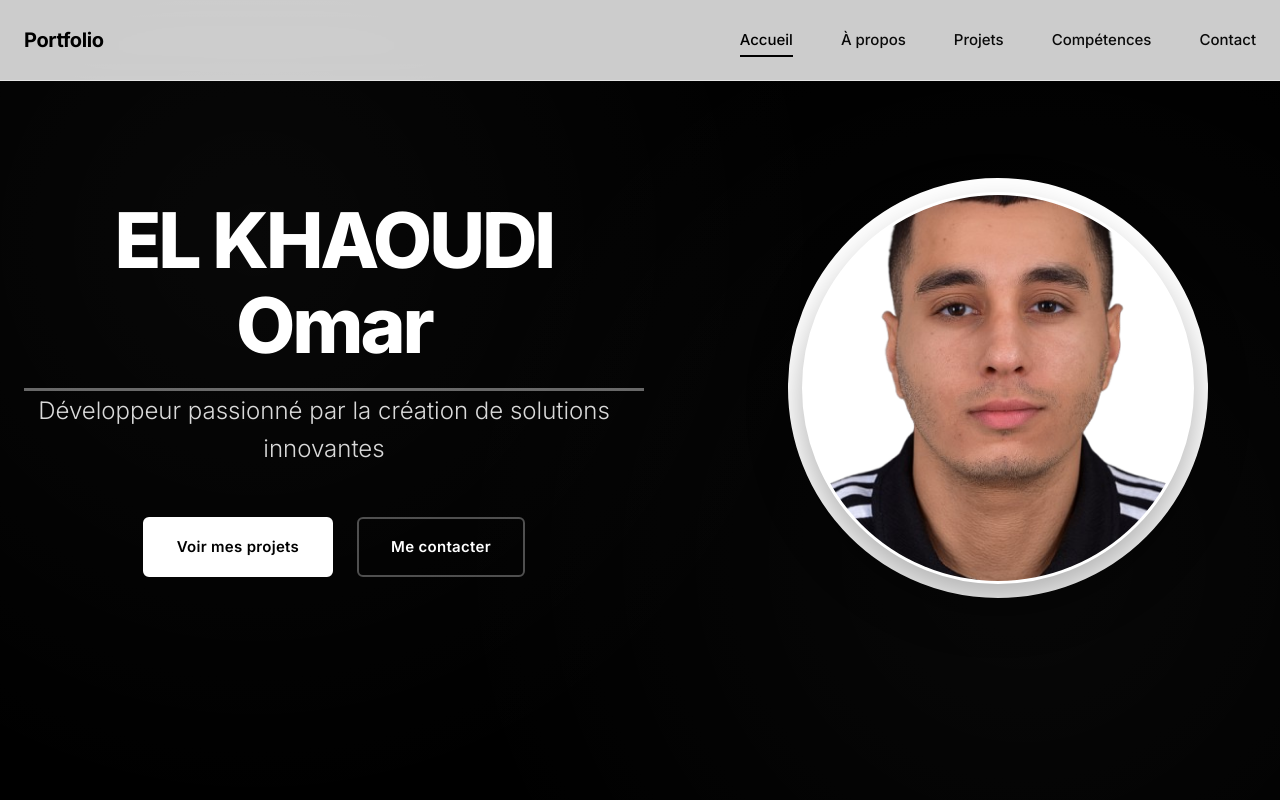
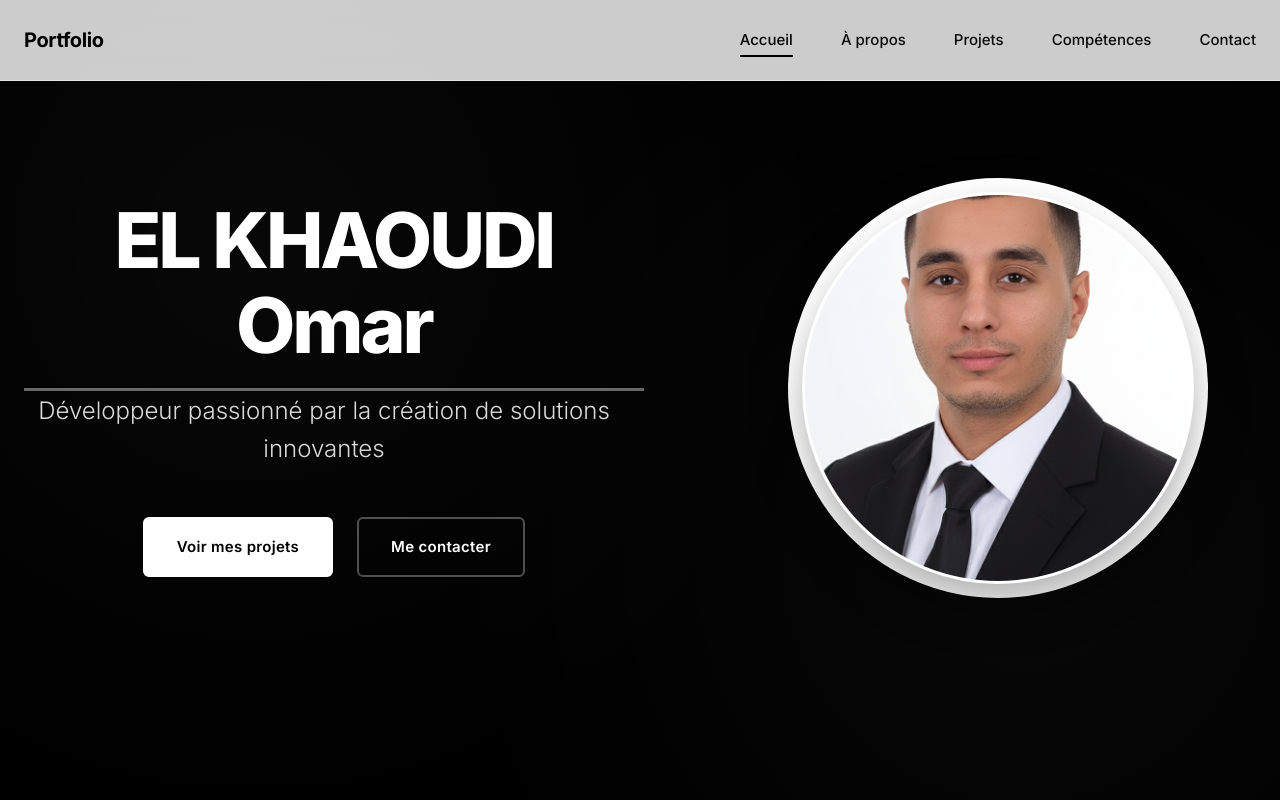
Before and after one commit to omarelkhaoudi/Portfolio, a plain HTML site: page index.html in a window 1280 px wide. Shown: the top 800 px of the page. Drawn offline with Linux system fonts and the light colour scheme.

Commit message:
Mise Ã  jour de la photo de profil

```diff
--- a/index.html
+++ b/index.html
@@ -51,7 +51,7 @@
             </div>
             <div class="hero-image">
                 <div class="profile-image-wrapper">
-                    <img src="assets/profile.jpg" alt="Omar - Développeur Web" class="profile-image" id="profile-image">
+                    <img src="assets/Gemini_Generated_Image_wvfyvbwvfyvbwvfy.png" alt="Omar - Développeur Web" class="profile-image" id="profile-image">
                     <div class="profile-placeholder" id="profile-placeholder">
                         <span class="initials">O</span>
                     </div>
```
Also changed, not shown: assets/Gemini_Generated_Image_wvfyvbwvfyvbwvfy.png (added).
